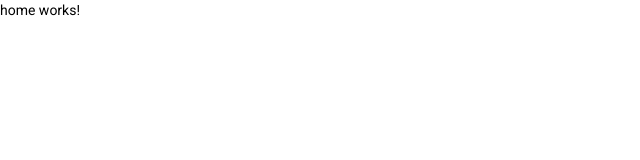
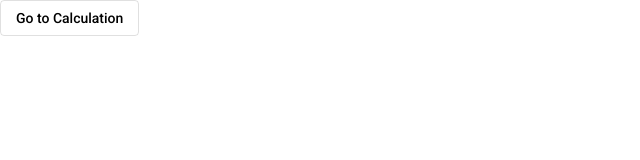
Before and after one commit to IrvinGomes/PointsTechnicalAssignment, an Angular app in the folder TaxCalculator/: page / in a window 1280 px wide. Shown: the top 160 px of the page, without its empty margins (0-640 px from the left). Built offline with nearby package versions, Linux system fonts and the light colour scheme.

Commit message:
adding buttom to move to calculation page

```diff
--- a/TaxCalculator/src/app/components/home/home.component.html
+++ b/TaxCalculator/src/app/components/home/home.component.html
@@ -1 +1 @@
-<p>home works!</p>
+<button mat-stroked-button>Go to Calculation</button>
```
Also changed, not shown: TaxCalculator/src/app/app.module.ts (+6 -7 lines).
